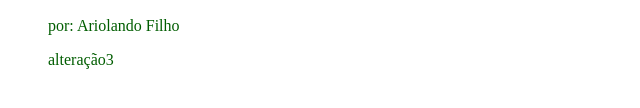
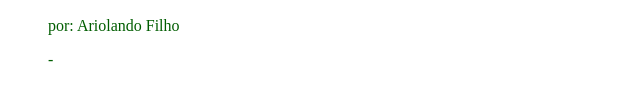
Before and after one commit to ariolandofilho-bit/Ariolando-Cezar-Zornitta-Filho-10-09-2026, a plain HTML site: page index.html in a window 1280 px wide. Shown: the part 256-364 px from the top of the page, 192-832 px from the left. Drawn offline with Linux system fonts and the light colour scheme.

Commit message:
17/11/2026

```diff
--- a/index.html
+++ b/index.html
@@ -35,7 +35,7 @@
             <img scr="Imagem-blog.jpeg" alt="Ilustração pixel art do Minecraft exibindo a letra M decorada com grama e terra,nacompanhada da palavra Blogcraft, uma mesa de trabalho e uma espada de ferro nas pontas.">
             <h2>Meu primeiro post</h2>
             <p>por: Ariolando Filho</p>
-            <p>alteração3</p>
+            <p>-</p>
         </main>
     </body>
 </html>
```
